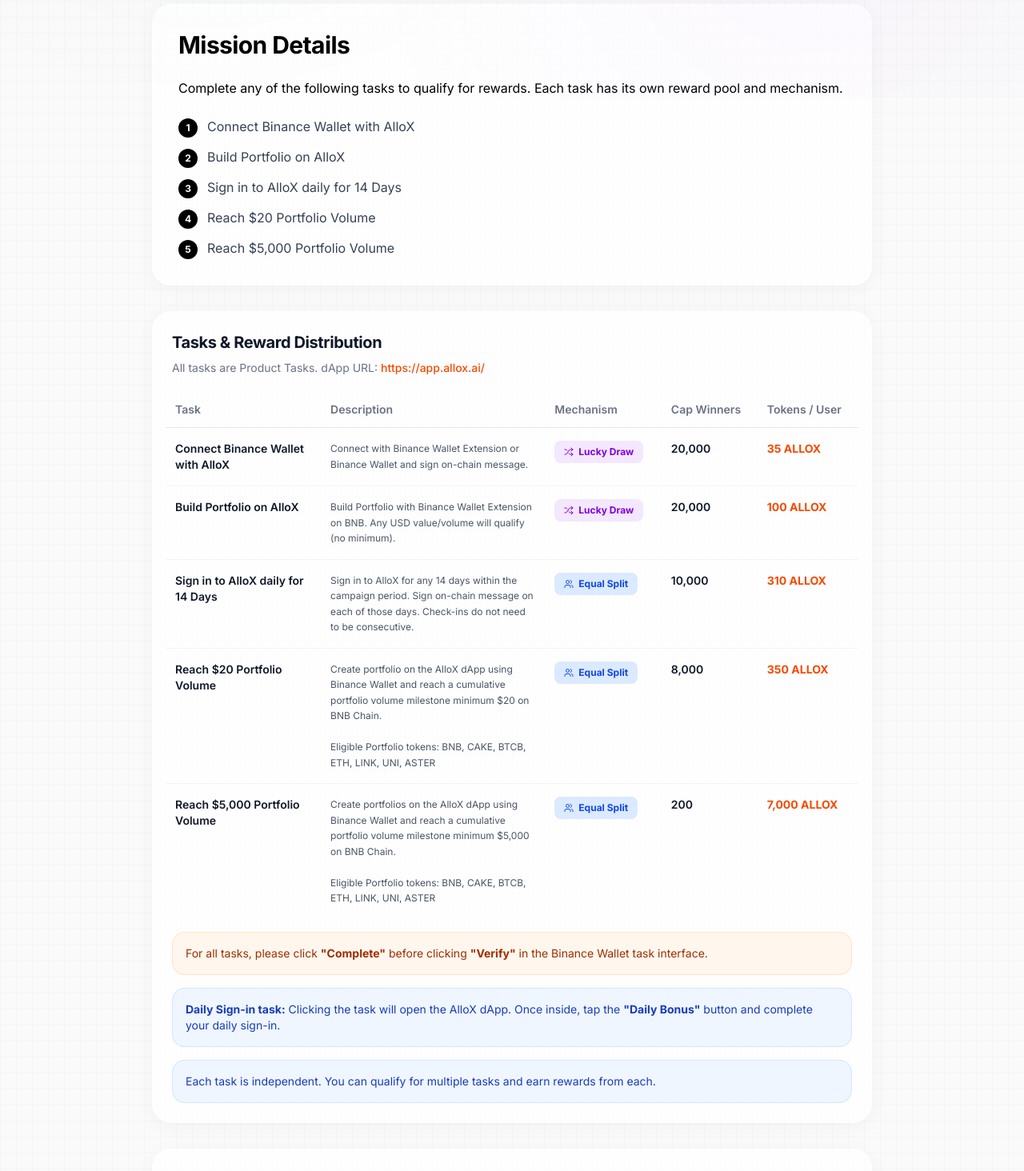
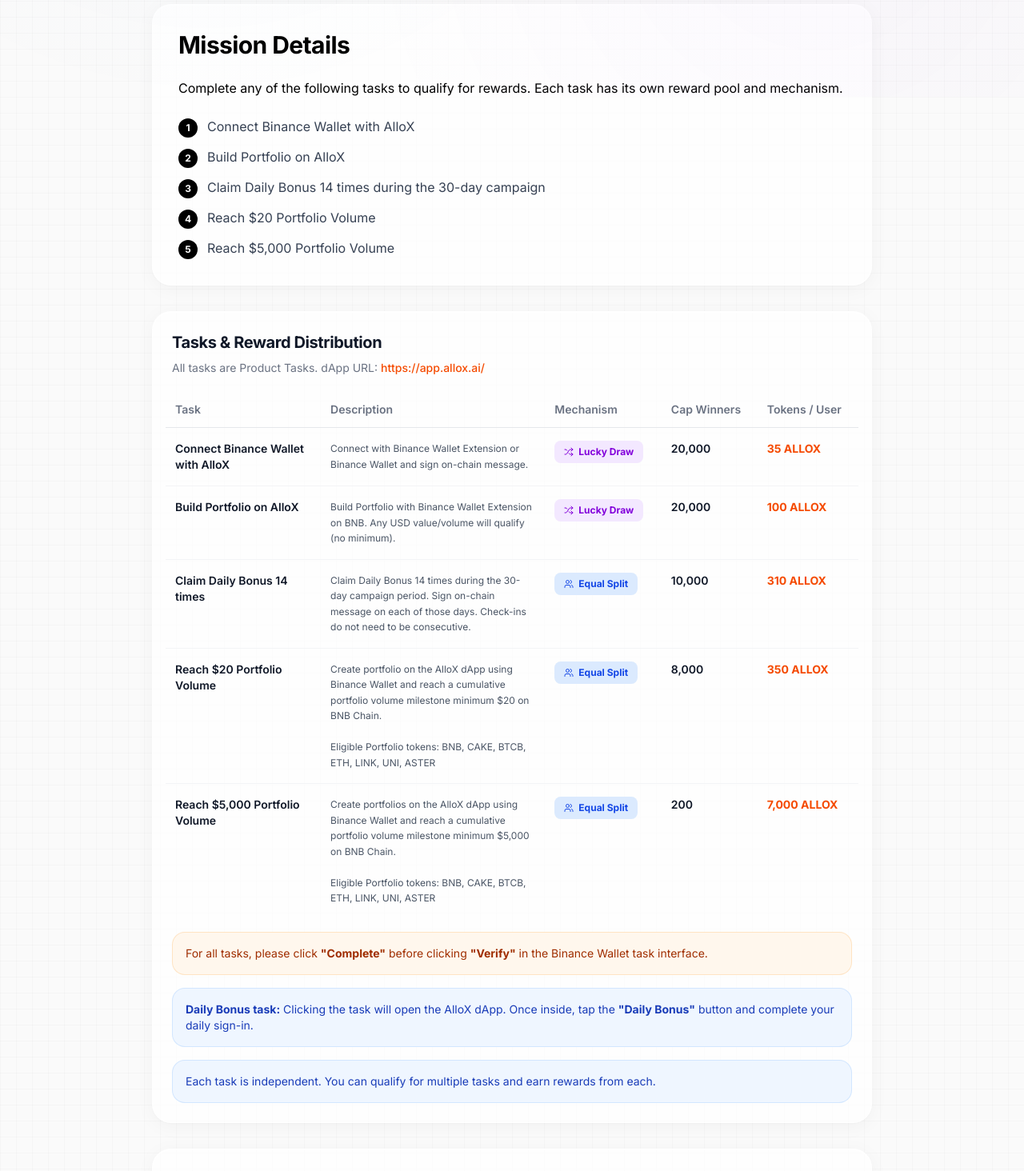
Before and after one commit to AlloX-ai/AlloX, a React (Vite) app: page /binancewallet-campaign-rules in a window 1280 px wide. Shown: the part 679-2143 px from the top of the page at 80% size. Built offline with nearby package versions, Linux system fonts and the light colour scheme.

Commit message:
changed daily bonus text

```diff
--- a/src/pages/CampaignRulesPage.tsx
+++ b/src/pages/CampaignRulesPage.tsx
@@ -58,8 +58,8 @@
     rewardPerUser: '100',
   },
   {
-    title: 'Sign in to AlloX daily for 14 Days',
-    description: 'Sign in to AlloX for any 14 days within the campaign period. Sign on-chain message on each of those days. Check-ins do not need to be consecutive.',
+    title: 'Claim Daily Bonus 14 times',
+    description: 'Claim Daily Bonus 14 times during the 30-day campaign period. Sign on-chain message on each of those days. Check-ins do not need to be consecutive.',
     mechanism: 'Equal Split',
     capWinners: '10,000',
     rewardPerUser: '310',
@@ -84,7 +84,7 @@
 const faqs: { q: string; a: React.ReactNode }[] = [
   {
     q: 'What tasks are available in this campaign?',
-    a: 'There are five tasks: Connect Binance Wallet with AlloX, Build Portfolio on AlloX, Sign in to AlloX daily for 14 days, Reach $20 Portfolio Volume, and Reach $5,000 Portfolio Volume. Each task has its own reward pool and winner cap.',
+    a: 'There are five tasks: Connect Binance Wallet with AlloX, Build Portfolio on AlloX, claim Daily Bonus on AlloX daily for 14 days, Reach $20 Portfolio Volume, and Reach $5,000 Portfolio Volume. Each task has its own reward pool and winner cap.',
   },
   {
     q: 'What is the difference between Lucky Draw and Equal Split?',
@@ -284,7 +284,7 @@
                   <div className="w-6 h-6 bg-black rounded-full flex items-center justify-center flex-shrink-0 mt-0.5">
                     <span className="text-white text-xs font-bold">3</span>
                   </div>
-                  Sign in to AlloX daily for 14 Days
+                  Claim Daily Bonus 14 times during the 30-day campaign
 
                 </li>
                 <li className="flex items-start gap-3">
@@ -367,7 +367,7 @@
                 For all tasks, please click <b>"Complete"</b> before clicking <b>"Verify"</b> in the Binance Wallet task interface.
               </div>
               <div className="mt-4 p-4 bg-blue-50 border border-blue-200/60 rounded-2xl text-sm text-blue-800">
-                <b>Daily Sign-in task:</b> Clicking the task will open the AlloX dApp. Once inside, tap the <b>"Daily Bonus"</b> button and complete your daily sign-in.
+                <b>Daily Bonus task:</b> Clicking the task will open the AlloX dApp. Once inside, tap the <b>"Daily Bonus"</b> button and complete your daily sign-in.
               </div>
               <div className="mt-4 p-4 bg-blue-50 border border-blue-200/60 rounded-2xl text-sm text-blue-800">
                 Each task is independent. You can qualify for multiple tasks and earn rewards from each.
```
